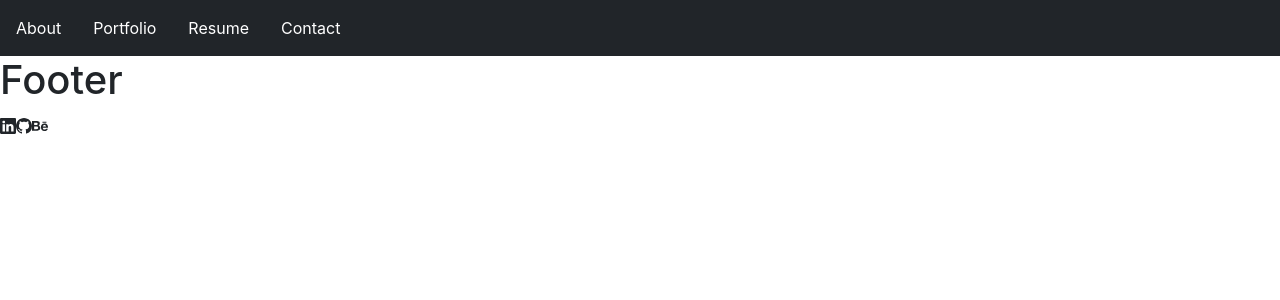
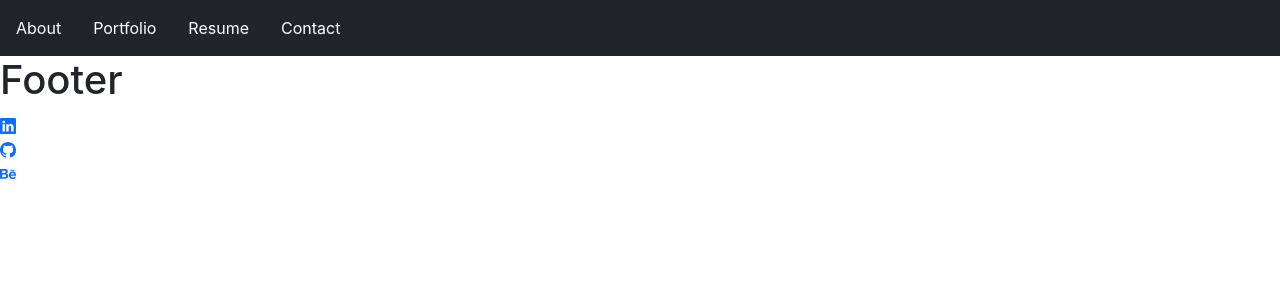
Before and after one commit to krista20/react-portfolio-kg, a React (Create React App) app: page / in a window 1280 px wide. Shown: the top 300 px of the page. Built offline with nearby package versions, Linux system fonts and the light colour scheme; the HTML template or start-up script is replaced by a standard one.

Commit message:
added in working links to footer

```diff
--- a/src/components/Footer/index.js
+++ b/src/components/Footer/index.js
@@ -6,19 +6,34 @@ function Footer() {
     return (
         <section>
             <h1>Footer</h1>
+
             <div>
                 {/* 1. linkedin */}
+                <div>
+                <a href="https://www.linkedin.com/in/krista-garcia-78061813a/" rel="github" >
                     <svg xmlns="http://www.w3.org/2000/svg" width="16" height="16" fill="currentColor" class="bi bi-linkedin" viewBox="0 0 16 16">
                         <path d="M0 1.146C0 .513.526 0 1.175 0h13.65C15.474 0 16 .513 16 1.146v13.708c0 .633-.526 1.146-1.175 1.146H1.175C.526 16 0 15.487 0 14.854V1.146zm4.943 12.248V6.169H2.542v7.225h2.401zm-1.2-8.212c.837 0 1.358-.554 1.358-1.248-.015-.709-.52-1.248-1.342-1.248-.822 0-1.359.54-1.359 1.248 0 .694.521 1.248 1.327 1.248h.016zm4.908 8.212V9.359c0-.216.016-.432.08-.586.173-.431.568-.878 1.232-.878.869 0 1.216.662 1.216 1.634v3.865h2.401V9.25c0-2.22-1.184-3.252-2.764-3.252-1.274 0-1.845.7-2.165 1.193v.025h-.016a5.54 5.54 0 0 1 .016-.025V6.169h-2.4c.03.678 0 7.225 0 7.225h2.4z" />
                     </svg>
+                    </a>
+                </div>
+
                 {/* 2. github */}
+                <div>
+                    <a href="https://github.com/krista20/react-portfolio-kg" rel="github" >
                         <svg xmlns="http://www.w3.org/2000/svg" width="16" height="16" fill="currentColor" class="bi bi-github" viewBox="0 0 16 16">
                             <path d="M8 0C3.58 0 0 3.58 0 8c0 3.54 2.29 6.53 5.47 7.59.4.07.55-.17.55-.38 0-.19-.01-.82-.01-1.49-2.01.37-2.53-.49-2.69-.94-.09-.23-.48-.94-.82-1.13-.28-.15-.68-.52-.01-.53.63-.01 1.08.58 1.23.82.72 1.21 1.87.87 2.33.66.07-.52.28-.87.51-1.07-1.78-.2-3.64-.89-3.64-3.95 0-.87.31-1.59.82-2.15-.08-.2-.36-1.02.08-2.12 0 0 .67-.21 2.2.82.64-.18 1.32-.27 2-.27.68 0 1.36.09 2 .27 1.53-1.04 2.2-.82 2.2-.82.44 1.1.16 1.92.08 2.12.51.56.82 1.27.82 2.15 0 3.07-1.87 3.75-3.65 3.95.29.25.54.73.54 1.48 0 1.07-.01 1.93-.01 2.2 0 .21.15.46.55.38A8.012 8.012 0 0 0 16 8c0-4.42-3.58-8-8-8z" />
                         </svg>
+                    </a>
+                </div>
+
                 {/* 3. behance */}
+                <div>
+                <a href="https://www.behance.net/" rel="github" >
                     <svg xmlns="http://www.w3.org/2000/svg" width="16" height="16" fill="currentColor" class="bi bi-behance" viewBox="0 0 16 16">
                         <path d="M4.654 3c.461 0 .887.035 1.278.14.39.07.711.216.996.391.286.176.497.426.641.747.14.32.216.711.216 1.137 0 .496-.106.922-.356 1.242-.215.32-.566.606-.997.817.606.176 1.067.496 1.348.922.281.426.461.957.461 1.563 0 .496-.105.922-.285 1.278a2.317 2.317 0 0 1-.782.887c-.32.215-.711.39-1.137.496a5.329 5.329 0 0 1-1.278.176L0 12.803V3h4.654zm-.285 3.978c.39 0 .71-.105.957-.285.246-.18.355-.497.355-.887 0-.216-.035-.426-.105-.567a.981.981 0 0 0-.32-.355 1.84 1.84 0 0 0-.461-.176c-.176-.035-.356-.035-.567-.035H2.17v2.31c0-.005 2.2-.005 2.2-.005zm.105 4.193c.215 0 .426-.035.606-.07.176-.035.356-.106.496-.216s.25-.215.356-.39c.07-.176.14-.391.14-.641 0-.496-.14-.852-.426-1.102-.285-.215-.676-.32-1.137-.32H2.17v2.734h2.305v.005zm6.858-.035c.286.285.711.426 1.278.426.39 0 .746-.106 1.032-.286.285-.215.46-.426.53-.64h1.74c-.286.851-.712 1.457-1.278 1.848-.566.355-1.243.566-2.06.566a4.135 4.135 0 0 1-1.527-.285 2.827 2.827 0 0 1-1.137-.782 2.851 2.851 0 0 1-.712-1.172c-.175-.461-.25-.957-.25-1.528 0-.531.07-1.032.25-1.493.18-.46.426-.852.747-1.207.32-.32.711-.606 1.137-.782a4.018 4.018 0 0 1 1.493-.285c.606 0 1.137.105 1.598.355.46.25.817.532 1.102.958.285.39.496.851.641 1.348.07.496.105.996.07 1.563h-5.15c0 .58.21 1.11.496 1.396zm2.24-3.732c-.25-.25-.642-.391-1.103-.391-.32 0-.566.07-.781.176-.215.105-.356.25-.496.39a.957.957 0 0 0-.25.497c-.036.175-.07.32-.07.46h3.196c-.07-.526-.25-.882-.497-1.132zm-3.127-3.728h3.978v.957h-3.978v-.957z" />
                     </svg>
+                    </a>
+                </div>
 
             </div>
         </section>
--- a/src/components/Portfolio/index.js
+++ b/src/components/Portfolio/index.js
@@ -8,7 +8,7 @@ function Portfolio(props) {
         <section>
             <h1 data-testid="h1tag">{projectImages}</h1>
             <h1>Portfolio</h1>
-            <div>
+            <div className="container">
                 {/* 1. anibite project */}
                 <img
                     //src assignd required expression | incremental naming of the imgs using i
```
Lines whose indentation alone changed are shown as unchanged.
